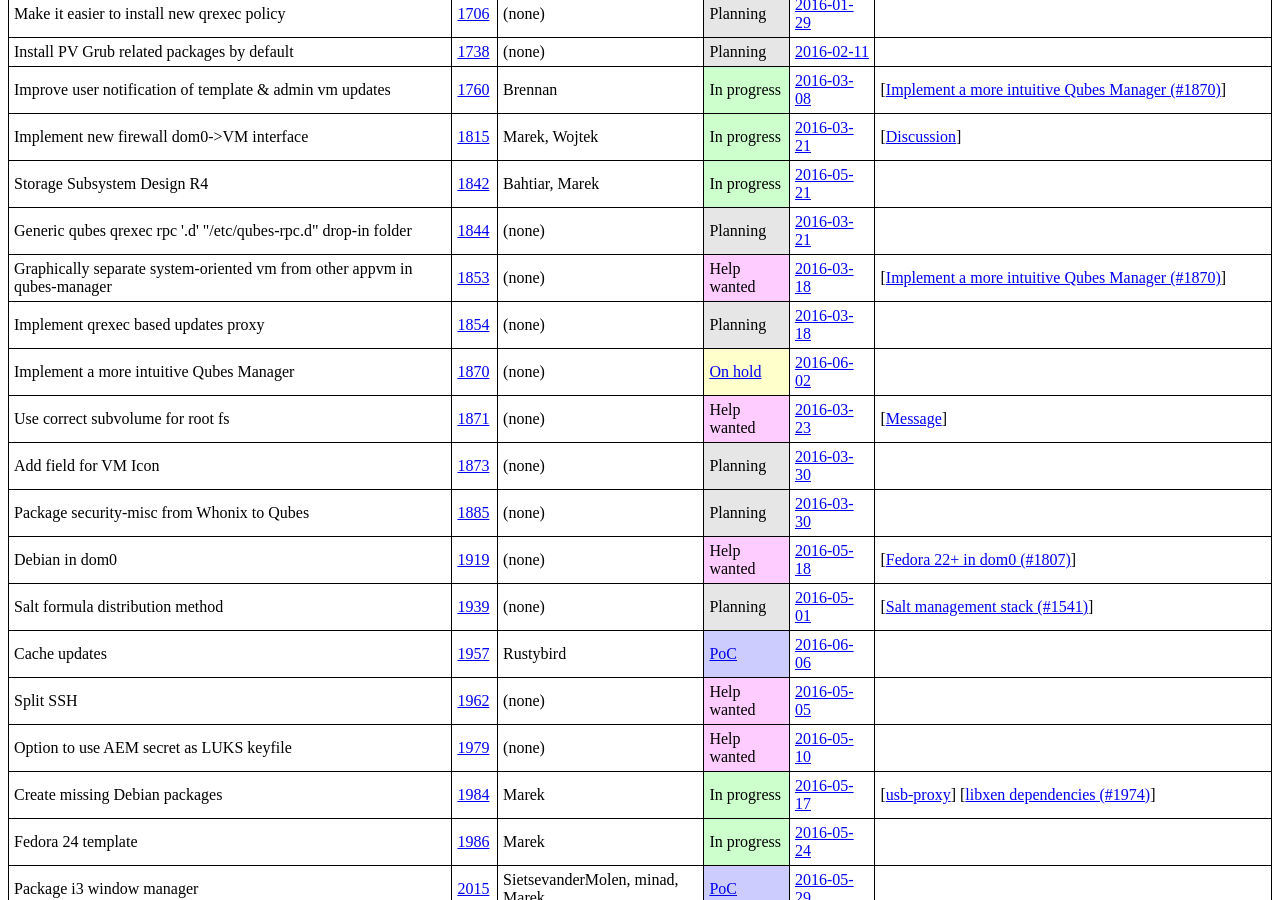
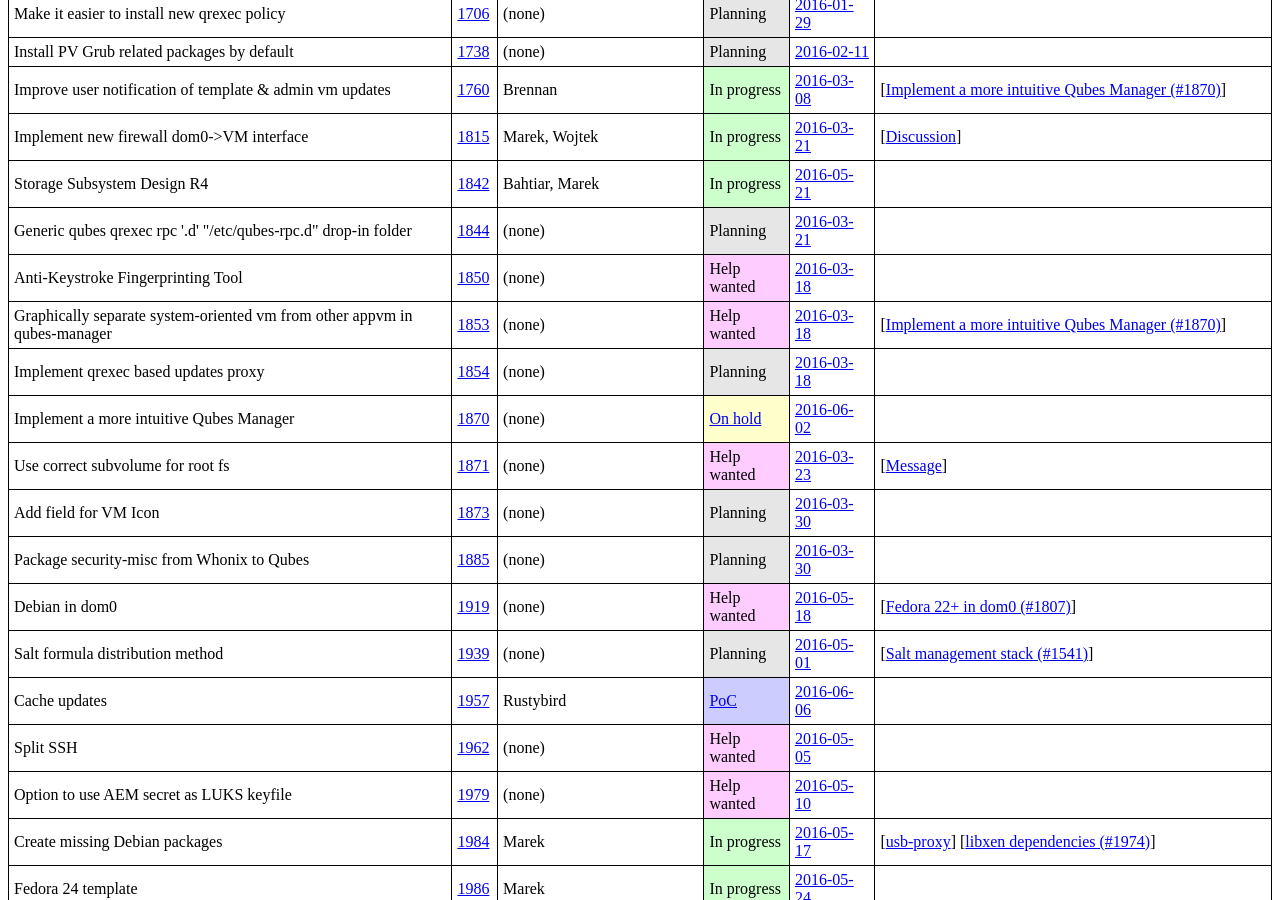
Before and after one commit to QubesOS/qubes-issues, a Jekyll site: the page built from index.md, in a window 1280 px wide and 900 px high, scrolled down 3147 px. Built offline with Jekyll 4.4.1, drawn with Linux system fonts in a browser that asks for light colours.

Commit message:
Track #1850

```diff
--- a/_data/features.yml
+++ b/_data/features.yml
@@ -1082,6 +1082,21 @@
   - desc   :
     url    :
 
+- name   : Anti-Keystroke Fingerprinting Tool
+  issue  : 1850
+  devs   :
+  status :
+    term   : Help wanted
+    url    :
+  updated:
+    date   : 2016-03-18
+    url    : https://github.com/QubesOS/qubes-issues/issues/1850#issuecomment-198279139
+  info   :
+  - desc   :
+    url    :
+  - desc   :
+    url    :
+
 - name   : Graphically separate system-oriented vm from other appvm in qubes-manager
   issue  : 1853
   devs   :
```
